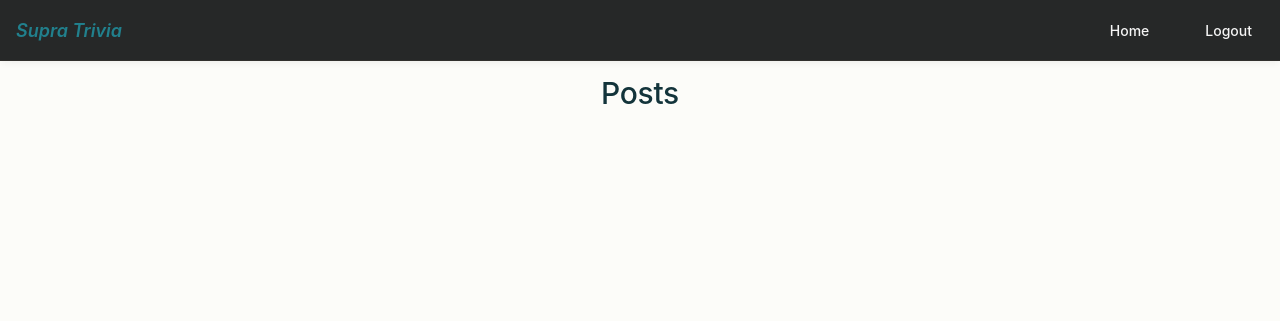
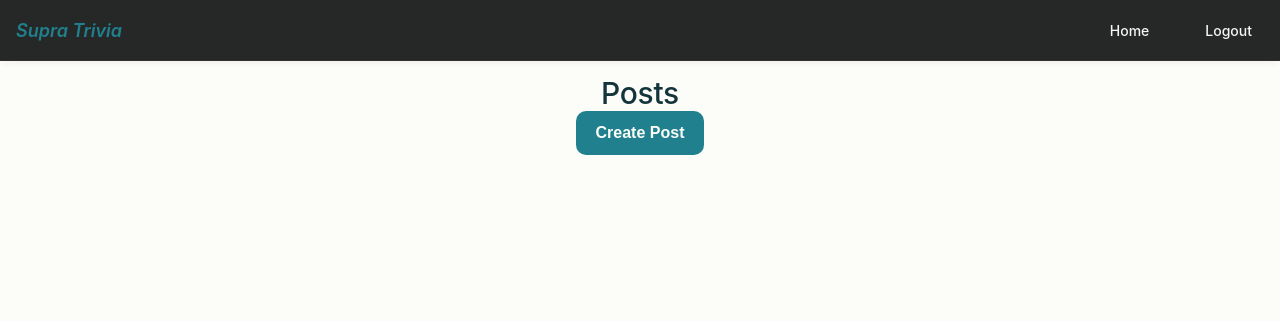
Before and after one commit to Arajit-Pati/SupraTrivia_blog_app, a Flask app: page / in a window 1280 px wide. Shown: the top 321 px of the page. Run offline with Flask 3, Linux system fonts and the light colour scheme; the visitor is signed in with stand-in values (Sample User, id 1); data that the repository does not hold is empty; some web fonts are replaced.

Commit message:
adds redirecting buttons between create-post and home

```diff
--- a/website/templates/create_post.html
+++ b/website/templates/create_post.html
@@ -7,7 +7,11 @@
     <textarea name="text" id="text" class="form-control"></textarea>
     <br>
     <div align = "center">
-        <button type="submit" class="btn btn--lg btn-primary">Post</button>
+        <button type="submit" class="btn btn--lg btn--primary">Post</button>
     </div>
 </form>
+<br>
+<div align="center">
+    <a href="/home"><button type="button" class="btn btn--lg btn--secondary">Back</button></a>
+</div>
 {% endblock %}
--- a/website/templates/home.html
+++ b/website/templates/home.html
@@ -26,5 +26,10 @@
         </div>
         <br>
     {% endfor %}
+    <div align="center">
+        <a href="/create-post"><button type="button" class="btn btn--primary btn--lg">
+                Create Post
+            </button></a>
+    </div>
 </div>
 {% endblock %}
```
